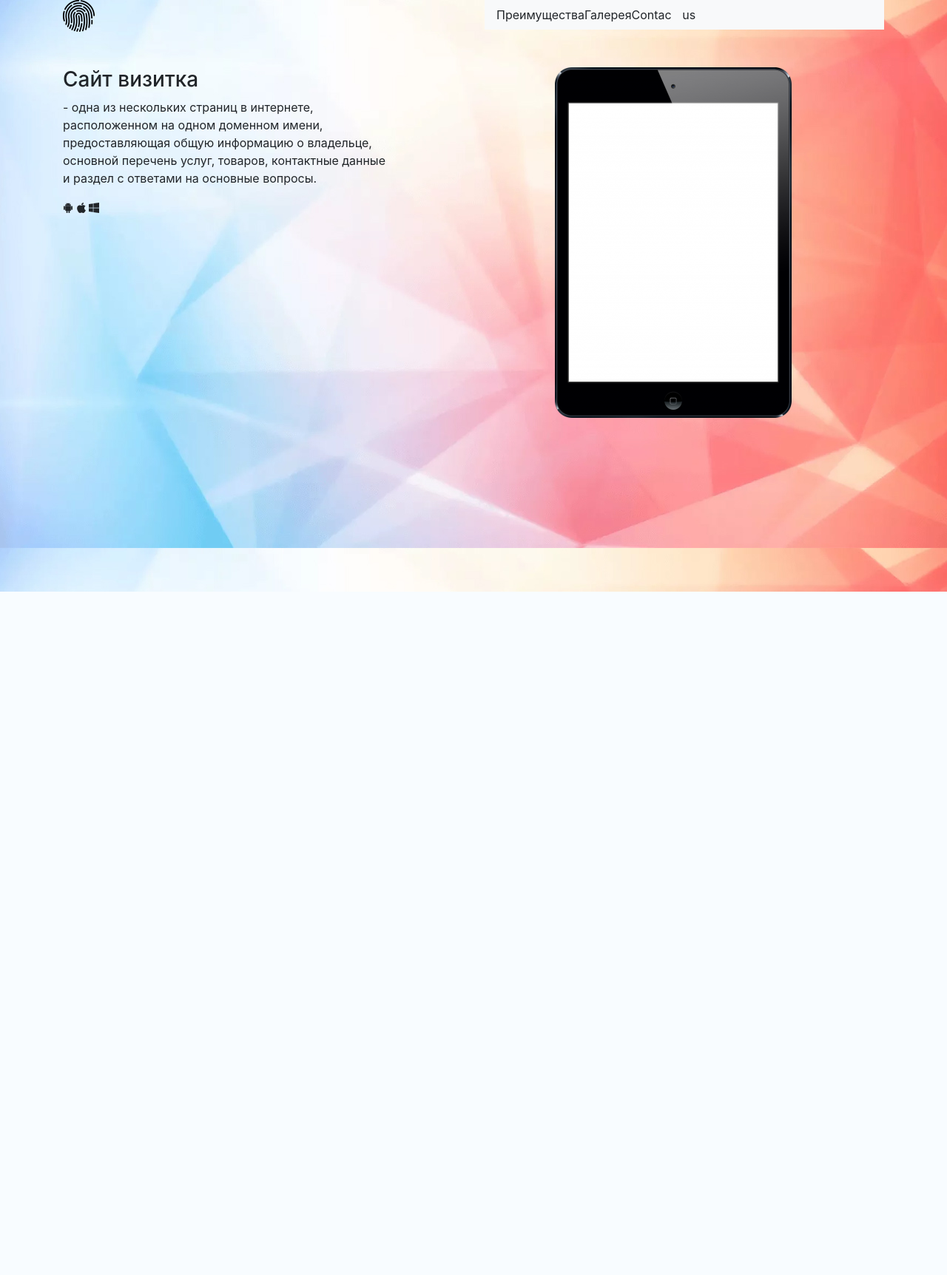
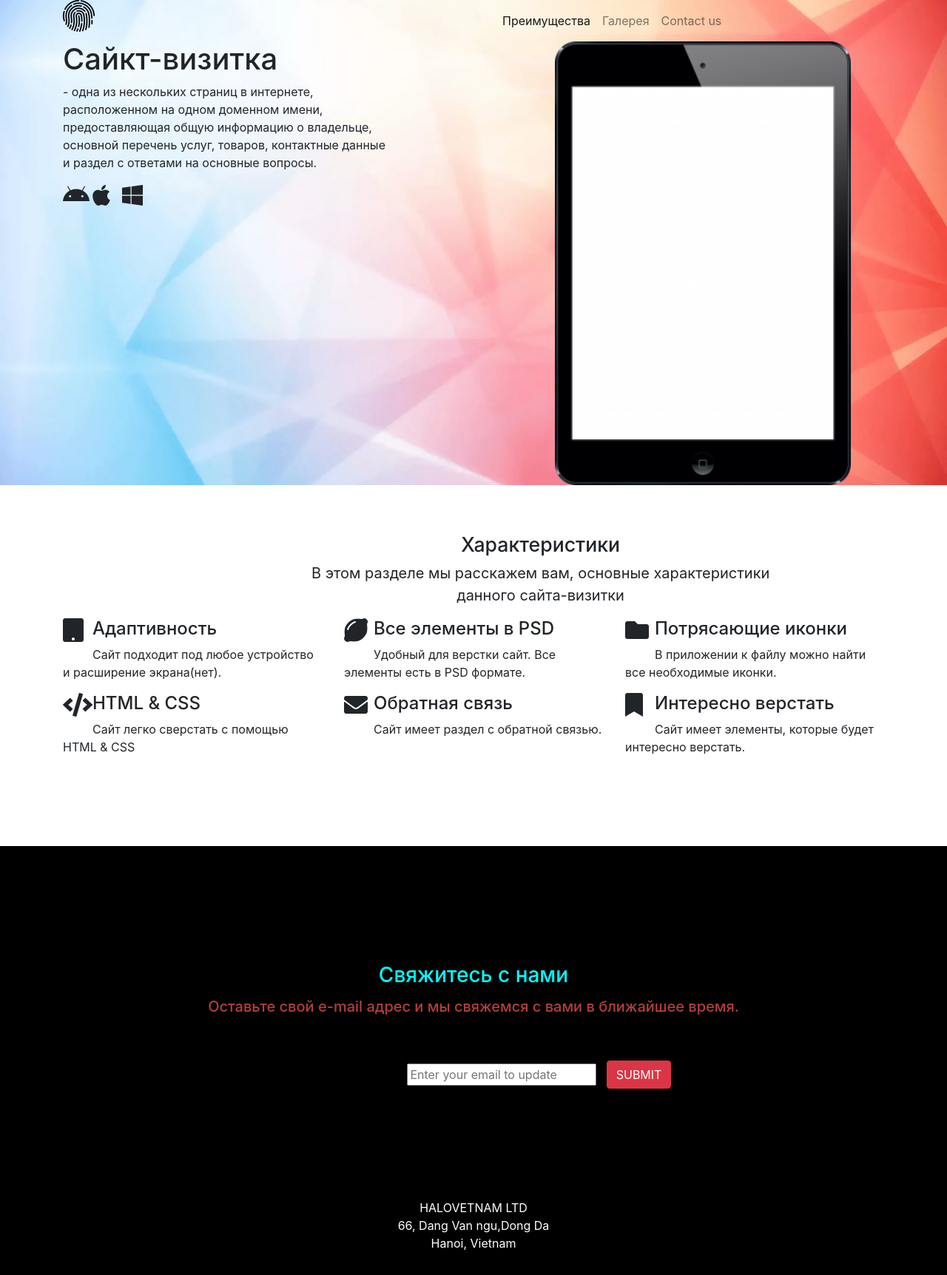
Before and after one commit to DmitriyRumyantsev/DmitriyRumyantsev.github.io, a PHP site: page / in a window 1280 px wide. Shown: the whole page at 74% size. Before the commit the page ends 800 px from the top, so only its background shows below. Run offline with PHP 8.4, Linux system fonts and the light colour scheme; some libraries are stand-ins or nearby versions.

Commit message:
added bg

```diff
--- a/index.html
+++ b/index.html
@@ -1,73 +1,126 @@
+
 <!doctype html>
 <html lang="en">
   <head>
     <title>Title</title>
     <meta charset="utf-8">
     <meta name="viewport" content="width=device-width, initial-scale=1, shrink-to-fit=no">
-
-
-  <link rel="stylesheet" href="https://stackpath.bootstrapcdn.com/bootstrap/4.3.1/css/bootstrap.min.css" integrity="sha384-ggOyR0iXCbMQv3Xipma34MD+dH/1fQ784/j6cY/iJTQUOhcWr7x9JvoRxT2MZw1T" crossorigin="anonymous">
-  <link rel="stylesheet" href="style.css">
+    <link rel="stylesheet" href="https://pro.fontawesome.com/releases/v5.10.0/css/all.css" integrity="sha384-AYmEC3Yw5cVb3ZcuHtOA93w35dYTsvhLPVnYs9eStHfGJvOvKxVfELGroGkvsg+p" crossorigin="anonymous"/>
+    <link rel="stylesheet" href="https://stackpath.bootstrapcdn.com/bootstrap/4.4.1/css/bootstrap.min.css" integrity="sha384-Vkoo8x4CGsO3+Hhxv8T/Q5PaXtkKtu6ug5TOeNV6gBiFeWPGFN9MuhOf23Q9Ifjh" crossorigin="anonymous">
+    <link rel="stylesheet" type="text/css" href="style.css">
   </head>
   <body>
-
+    <div id="bg">
     <header>
         <div class="container" id="header">
           <div class="row">
-        <div  class="col-6"><img src="img/logo.png"></div>
-        <div  class="col-6">
-          <nav class="navbar navbar-expand-lg navbar-light bg-light">
+              <div class="col-6" id="logo"><img src="img/logo.png" alt=""></div>
+              <div class="col-6" id="navbar">
+                <nav class="navbar navbar-expand-lg navbar-light">
                     <ul class="navbar-nav">
-              <li class="nav-item active">
-                <a class="navbar-link">Преимущества</a>
-              </li>
-              <li class="nav-item">
-                <a class="navbar-link">Галерея </a>
-              </li>
-              <li class="nav-item">
-                <a class="navbar-link">Contac us</a>
-              </li>
+                      <li class="nav-item active "><a href="" class="nav-link">Преимущества</a></li>
+                      <li class="nav-item "><a href="" class="nav-link">Галерея</a></li>
+                      <li class="nav-item "><a href="" class="nav-link">Contact us</a></li>
                     </ul>
                 </nav>
               </div>
           </div>
         </div>
       </header>
-
-
-
-
-  <section  id="banner">
-    <div class="container mt-5">
+     <section id="banner" >
+         <div class="container-sm">
             <div class="row">
-        <div class=" col-7">
-          <h3>Сайт визитка</h3>
+                <div class = "col-7">
+                    <h1>Сайкт-визитка</h1>
                     <p>- одна из нескольких страниц в интернете,</br>
                       расположенном на одном доменном имени,</br>
                       предоставляющая общую информацию о владельце,</br>
                       основной перечень услуг, товаров, контактные данные</br>
                       и раздел с ответами на основные вопросы.</p>
-            <i class="fab fa-android icon"></i>
-            <i class="fab fa-apple icon"></i>
-            <i class="fab fa-windows icon"></i>
-
+                    <i class="fab fa-android fa-2x"></i>
+                    <i class="fab fa-apple fa-2x"></i>
+                    <i class="fab fa-windows fa-2x"></i>
                  </div>
                 <div class="col-5">
-          <img src="img/ipad-png-21.png">
+                <img id="ipad" src="img/ipad-png-21.png">
               </div>
             </div>
          </div>
      </section>
-
-
-  <section id="info"></section>
-  <footer></footer>
-
-
-  <script defer src="https://use.fontawesome.com/releases/v5.0.13/js/all.js"></script>
-  <script src="https://code.jquery.com/jquery-3.3.1.slim.min.js" integrity="sha384-q8i/X+965DzO0rT7abK41JStQIAqVgRVzpbzo5smXKp4YfRvH+8abtTE1Pi6jizo" crossorigin="anonymous"></script>
-  <script src="https://cdnjs.cloudflare.com/ajax/libs/popper.js/1.14.7/umd/popper.min.js" integrity="sha384-UO2eT0CpHqdSJQ6hJty5KVphtPhzWj9WO1clHTMGa3JDZwrnQq4sF86dIHNDz0W1" crossorigin="anonymous"></script>
-  <script src="https://stackpath.bootstrapcdn.com/bootstrap/4.3.1/js/bootstrap.min.js" integrity="sha384-JjSmVgyd0p3pXB1rRibZUAYoIIy6OrQ6VrjIEaFf/nJGzIxFDsf4x0xIM+B07jRM" crossorigin="anonymous"></script>
+    </div>
+    <section id="info">
+        <h3 style=" width: 520pt; text-align: center; font-size: 20pt; margin-left: 30%; margin-top: 5%;">Характеристики</h3>
+        <p style=" width: 520pt; text-align: center; font-size: 15pt; margin-left: 30%;">В этом разделе мы расскажем вам, основные характеристики данного сайта-визитки</p>
+        </div>
+        <article>
+          <div class="container">
+             <div class="row">
+               <div class="col-4">
+                  <i class="fa fa-2x fa-tablet"></i>
+                  <div >
+                    <h4>Адаптивность</h4>
+                    <p>Сайт подходит под любое устройство и расширение экрана(нет).</p>
+                  </div>
+               </div>
+               <div class="col-4">
+                  <i class="fa fa-2x fa-lemon"></i>
+                  <div >
+                    <h4>Все элементы в PSD</h4>
+                    <p>Удобный для верстки сайт. Все элементы есть в PSD формате.</p>
+                  </div>
+                </div>
+               <div class="col-4">
+                  <i class="fa fa-2x fa-folder"></i>
+                  <div >
+                    <h4>Потрясающие иконки</h4>
+                    <p>В приложении к файлу можно найти все необходимые иконки.</p>
+                  </div>
+               </div>
+             </div>
+             <div class="row">
+              <div class="col-4">
+                <i class="fa fa-2x fa-code"></i>
+                <div >
+                  <h4>HTML & CSS</h4>
+                  <p>Сайт легко сверстать с помощью HTML & CSS</p>
+                </div>
+            </div>
+            <div class="col-4">
+                <i class="fa fa-2x fa-envelope"></i>
+                <div >
+                  <h4>Обратная связь</h4>
+                  <p>Сайт имеет раздел с обратной связью.</p>
+                </div>
+            </div>
+            <div class="col-4">
+                <i class="fa fa-2x fa-bookmark"></i>
+                <div >
+                  <h4>Интересно верстать</h4>
+                  <p>Сайт имеет элементы, которые будет интересно верстать.</p>
+                </div>
+            </div>
+              </div>
+          </div>
+        </article>
+      </section>
+  <footer class="page-footer font-small pt-4" style="background-color: black; margin-top: 80pt; height: 580px;">
+    <h3 style="color:cyan; text-align: center; margin-top: 100pt;">Свяжитесь с нами</h3>
+    <h5 style="color: rgb(179, 63, 59); text-align: center; margin-top: 10pt;">Оставьте свой e-mail адрес и мы свяжемся с вами в ближайшее время.</h5>
+    <div id="email" class="form-inline">
+          <div class="sp-field" style="margin-top: 40pt; margin-left: 43%;" sp-id="sp-51c86875-5b4d-4e91-8452-13d1076ff0af" wfd-id="85"><label class="sp-control-label " wfd-id="89"><span wfd-id="90"></span><strong></strong></label><input type="email" sp-type="email" name="sform[email]" class="sp-form-control " placeholder="Enter your email to update" sp-tips="%7B%22required%22%3A%22%D0%9E%D0%B1%D1%8F%D0%B7%D0%B0%D1%82%D0%B5%D0%BB%D1%8C%D0%BD%D0%BE%D0%B5%20%D0%BF%D0%BE%D0%BB%D0%B5%22%2C%22wrong%22%3A%22%D0%9D%D0%B5%D0%B2%D0%B5%D1%80%D0%BD%D1%8B%D0%B9%20email-%D0%B0%D0%B4%D1%80%D0%B5%D1%81%22%7D" required="required" wfd-id="100"></div>
+      <button type="button" class="btn btn-danger" style="margin-left: 10pt; margin-top: 40pt;">SUBMIT</button>
+    </div>
+    <div class="footer-copyright text-center py-3" style="color: white; margin-top: 100pt;">
+      HALOVETNAM LTD
+      <br>
+      66, Dang Van ngu,Dong Da
+      <br>
+      Hanoi, Vietnam
+    </div>
+  </footer>
+    <script src="https://code.jquery.com/jquery-3.4.1.slim.min.js" integrity="sha384-J6qa4849blE2+poT4WnyKhv5vZF5SrPo0iEjwBvKU7imGFAV0wwj1yYfoRSJoZ+n" crossorigin="anonymous"></script>
+    <script src="https://cdn.jsdelivr.net/npm/popper.js@1.16.0/dist/umd/popper.min.js" integrity="sha384-Q6E9RHvbIyZFJoft+2mJbHaEWldlvI9IOYy5n3zV9zzTtmI3UksdQRVvoxMfooAo" crossorigin="anonymous"></script>
+    <script src="https://stackpath.bootstrapcdn.com/bootstrap/4.4.1/js/bootstrap.min.js" integrity="sha384-wfSDF2E50Y2D1uUdj0O3uMBJnjuUD4Ih7YwaYd1iqfktj0Uod8GCExl3Og8ifwB6" crossorigin="anonymous"></script>
     <script type="text/javascript" src="script.js"></script>
   </body>
 </html>
--- a/style.css
+++ b/style.css
@@ -1,13 +1,23 @@
+#b {
+    background-color: crimson;
+}
+
+#ipad {
+    width: 300pt;
+    height: 450pt;
+}
 
 i{
-    height: 25px;
-    width: 25px;
+    float: left;
+    width: 40px;
+    height: 40px;
+    display: flex;
+  justify-content: center;
+  align-items: center;
 }
 
-body{
+#bg{
     background-image: url(img/background.jpg);
+    background-size: cover;
+    background-repeat: no-repeat;
 }
-
-.navbar-link{
-    word-spacing: 10px;
-   }
```
Lines whose indentation alone changed are shown as unchanged.
